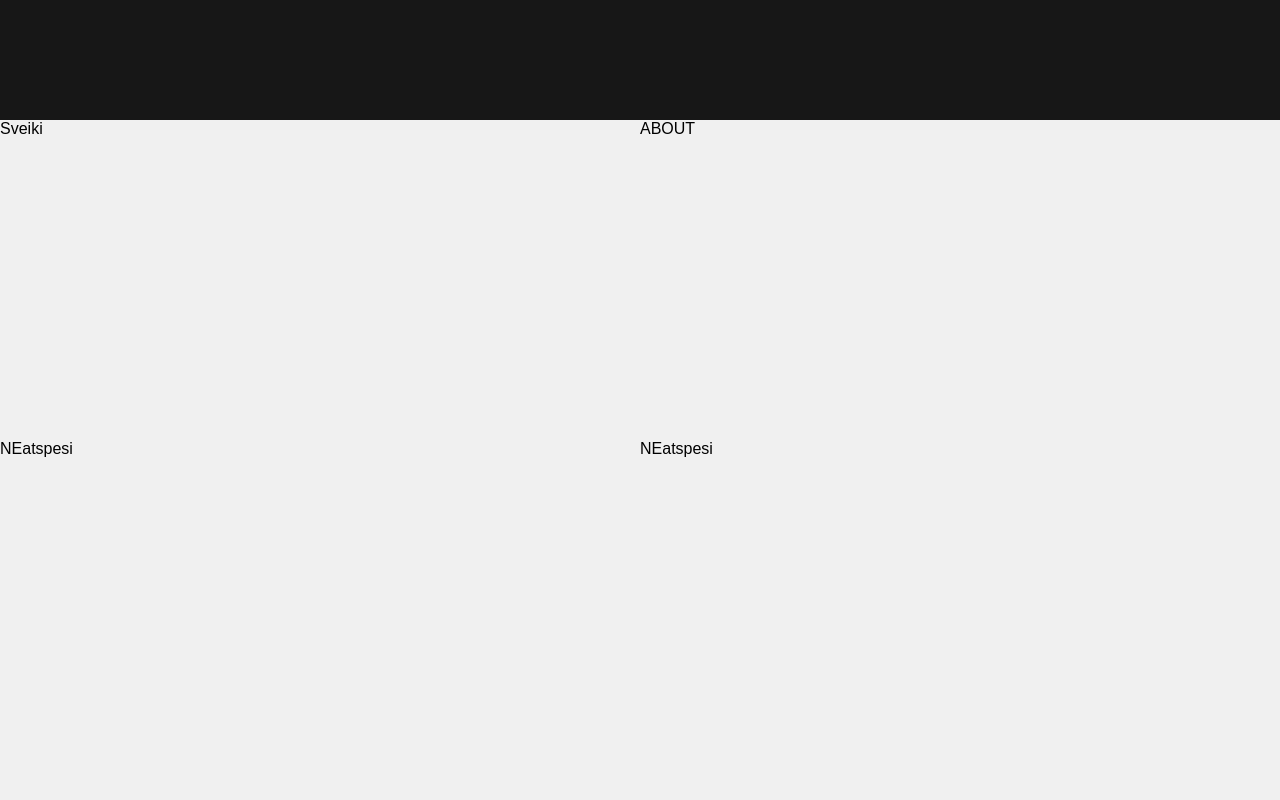
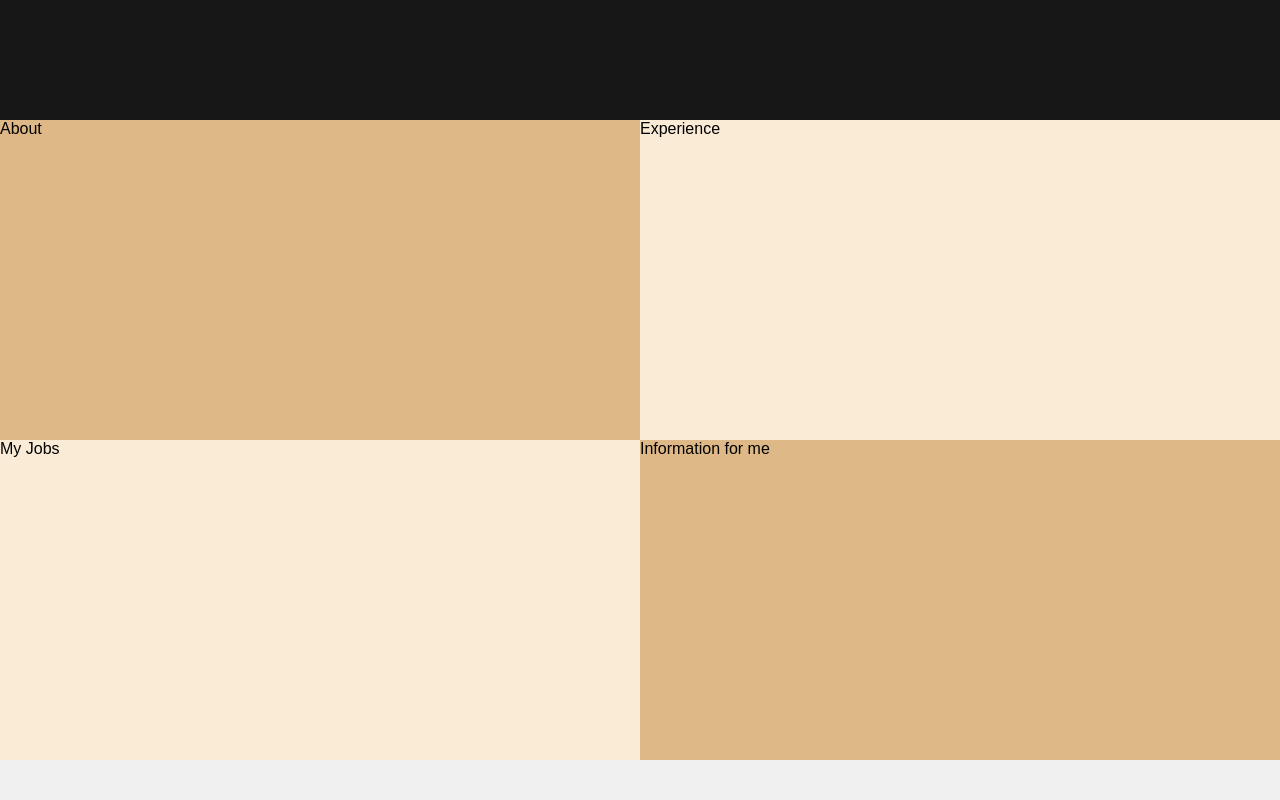
Before and after one commit to LukasKaselionis/vue-portfolio-page, a Vue app: page / in a window 1280 px wide. Shown: the part 680-1480 px from the top of the page. Built offline with nearby package versions, Linux system fonts and the light colour scheme.

Commit message:
adding express.js and create server.js file

```diff
--- a/package.json
+++ b/package.json
@@ -5,10 +5,13 @@
   "scripts": {
     "serve": "vue-cli-service serve",
     "build": "vue-cli-service build",
-    "lint": "vue-cli-service lint"
+    "lint": "vue-cli-service lint",
+    "start": "node server.js"
   },
   "dependencies": {
     "core-js": "^3.4.3",
+    "express": "^4.17.1",
+    "server-static": "^2.0.5",
     "vue": "^2.6.10",
     "vuetify": "^2.1.0"
   },
--- a/src/components/NavBar.vue
+++ b/src/components/NavBar.vue
@@ -38,6 +38,7 @@
     }
 
     .navigation-menu {
+        height: inherit;
         text-align: center;
     }
 
--- a/src/views/About.vue
+++ b/src/views/About.vue
@@ -2,17 +2,17 @@
     <div id="about">
         <v-container class="container" fluid fill-height>
             <v-layout row no-gutters wrap>
-                <v-flex class="basic-info" md6>
-                    Sveiki
+                <v-flex class="card_side" xs12 sm6 md6>
+                    <p class="card_info">About</p>
                 </v-flex>
-                <v-flex class="basic-info" md6>
-                    ABOUT
+                <v-flex class="card_side" xs12 sm6 md6>
+                    <p class="card_info">Experience</p>
                 </v-flex>
-                <v-flex class="basic-info" md6>
-                    NEatspesi
+                <v-flex class="card_side" xs12 sm6 md6>
+                    <p class="card_info">My Jobs</p>
                 </v-flex>
-                <v-flex class="basic-info" md6>
-                    NEatspesi
+                <v-flex class="card_side" xs12 sm6 md6>
+                    <p class="card_info">Information for me</p>
                 </v-flex>
             </v-layout>
         </v-container>
@@ -26,6 +26,11 @@
 </script>
 
 <style scoped>
+    #about {
+        margin-top: -45px;
+        padding-top: 45px;
+    }
+
     .container {
         width: 100%;
         padding: 0;
@@ -33,13 +38,33 @@
         margin-left: auto;
     }
 
-    .basic-info {
+    .card_side {
         height: 320px;
         width: 125px;
     }
 
-    #about {
-        margin-top: -45px;
-        padding-top: 45px;
+    .card_side:nth-child(1) {
+        background-color: burlywood;
+    }
+
+    .card_side:nth-child(2) {
+        background-color: antiquewhite;
+    }
+
+    .card_side:nth-child(3) {
+        background-color: antiquewhite;
+    }
+
+    .card_side:nth-child(4) {
+        background-color: burlywood;
+    }
+
+    @media only screen and (max-width: 600px) {
+        .card_side:nth-child(3) {
+            background-color: burlywood;
+        }
+        .card_side:nth-child(4) {
+            background-color: antiquewhite;
+        }
     }
 </style>
```
Also changed, not shown: server.js (added, +12 -0 lines), src/directives/scrollToContent.js (deleted, +0 -21 lines), 2 other files (tests, documents, lock files or other folders).
